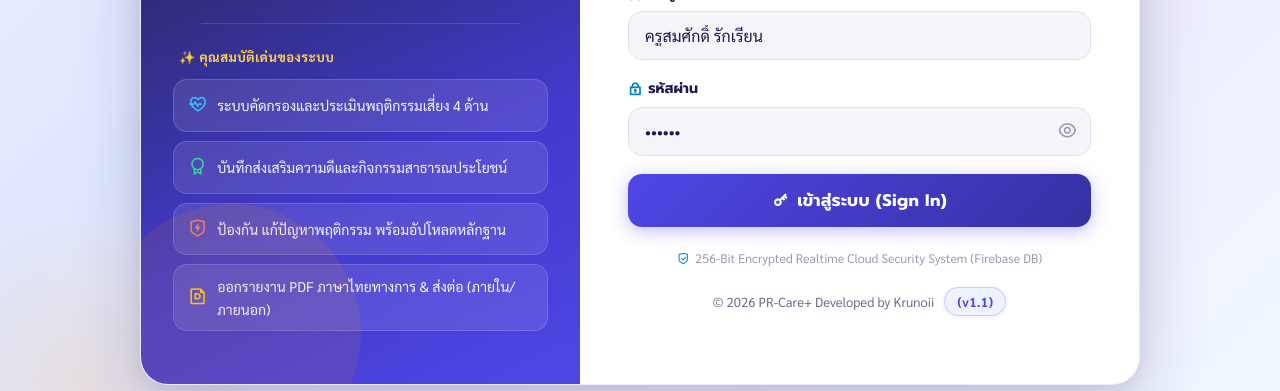
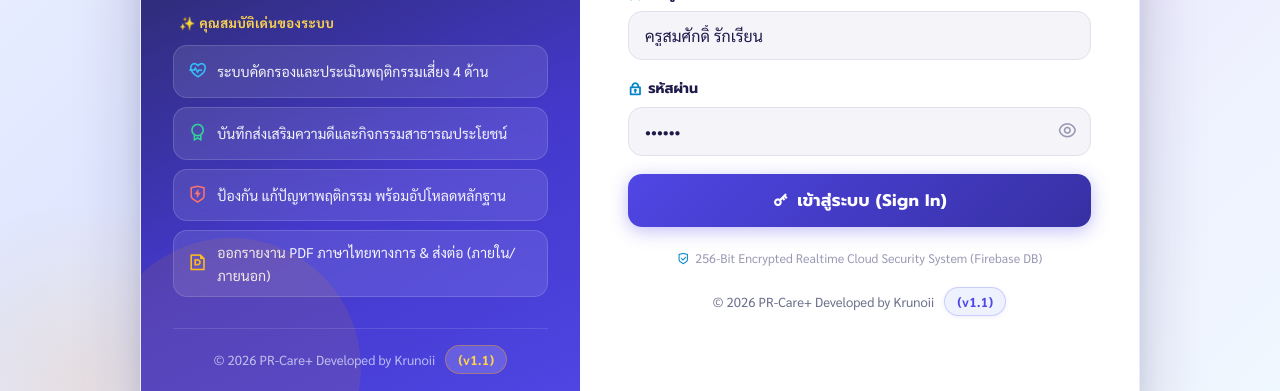
Before and after one commit to jaturon176/PRCSC, a plain HTML site: page index.html in a window 1280 px wide. Shown: the part 340-731 px from the top of the page. Drawn offline with nearby package versions, Linux system fonts and the light colour scheme; some packages are replaced by stand-ins of ours; no server answers; a script that the page names is missing; a web font is replaced by a local one.

Commit message:
Add files via upload

```diff
--- a/css/style.css
+++ b/css/style.css
@@ -1522,6 +1522,30 @@ a { text-decoration: none; color: inherit; }
     background: rgba(255,255,255,0.18);
 }
 .login-feature-item i { color: var(--amber-300); font-size: 1rem; }
+
+.login-banner-copyright {
+    margin-top: 22px;
+    padding-top: 16px;
+    border-top: 1px solid rgba(255, 255, 255, 0.12);
+    width: 100%;
+    font-size: 0.82rem;
+    color: rgba(224, 231, 255, 0.75);
+    text-align: center;
+    display: flex;
+    align-items: center;
+    justify-content: center;
+    gap: 4px;
+    flex-wrap: wrap;
+    position: relative;
+    z-index: 2;
+}
+
+.login-banner-copyright .version-pill-badge {
+    background: rgba(255, 255, 255, 0.16);
+    color: var(--amber-300);
+    border: 1px solid rgba(245, 158, 11, 0.4);
+    box-shadow: none;
+}
 
 /* Right Form Side */
 .login-right-form {
--- a/index.html
+++ b/index.html
@@ -53,6 +53,10 @@
                 <div class="login-feature-item">
                     <i class="ri-file-pdf-line" style="color: #fbbf24; font-size: 1.2rem;"></i>
                     <span>ออกรายงาน PDF ภาษาไทยทางการ & ส่งต่อ (ภายใน/ภายนอก)</span>
+                </div>
+
+                <div class="login-banner-copyright">
+                    © 2026 PR-Care+ Developed by Krunoii <span id="app-login-banner-version" class="version-pill-badge">(v1.9)</span>
                 </div>
             </div>
 
--- a/js/app.js
+++ b/js/app.js
@@ -1491,7 +1491,7 @@ class Application {
     updateVersionUI() {
         const ver = this.getVersion();
         const formattedVer = ver.startsWith('(') ? ver : `(${ver})`;
-        ['app-sidebar-version', 'app-login-version'].forEach(id => {
+        ['app-sidebar-version', 'app-login-version', 'app-login-banner-version'].forEach(id => {
             const el = document.getElementById(id);
             if (el) el.textContent = formattedVer;
         });
```
